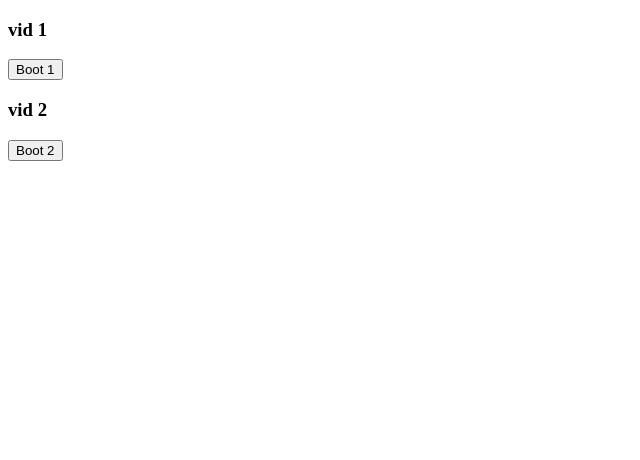
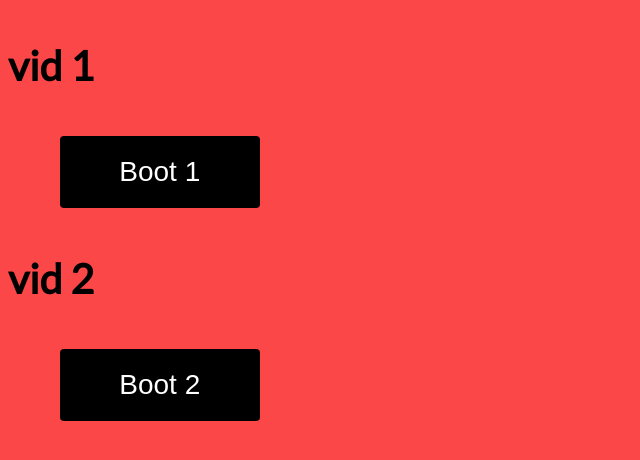
Before and after one commit to cassandralem/calgilcass, a Python web app: template templates/home.html in a window 1280 px wide. Shown: the top 460 px of the page, without its empty margins (0-640 px from the left). Run offline with Jinja, Linux system fonts and the light colour scheme; the template is opened without the code that fills it, so the values that code supplies are empty.

Commit message:
added more css

```diff
--- a/stylesheet/main.css
+++ b/stylesheet/main.css
@@ -1,3 +1,54 @@
  body {
-   color: black;
+   background-color: #FB4747;
+   font-family:'Lato', sans-serif;
+   font-size: 35px;
+   font-weight: 10;
  }
+
+ button {
+   border-radius: 4px;
+ background-color: black;
+ border: none;
+ color: #FFFFFF;
+ text-align: center;
+ font-size: 28px;
+ padding: 20px;
+ width: 200px;
+ transition: all 0.5s;
+ cursor: pointer;
+ margin: 5px;
+}
+
+button span {
+ cursor: pointer;
+ display: inline-block;
+ position: relative;
+ transition: 0.5s;
+}
+
+button span:after {
+ content: '\00bb';
+ position: absolute;
+ opacity: 0;
+ top: 0;
+ right: -20px;
+ transition: 0.5s;
+}
+
+button:hover span {
+ padding-right: 25px;
+}
+
+button:hover span:after {
+ opacity: 1;
+ right: 0;
+}
+
+
+div {
+  display: inline-block;
+  margin-left: 30px;
+  margin-top: 30px;
+  padding: 5px;
+
+}
--- a/templates/home.html
+++ b/templates/home.html
@@ -3,17 +3,19 @@
   <head>
     <title>Home</title>
     <link rel="stylesheet" type="text/css" href="/stylesheet/main.css">
+    <link href="https://fonts.googleapis.com/css?family=Lato" rel="stylesheet">
+
   </head>
   <body>
    <form action="/" method="post">
       <h3>vid 1</h3>
     <div id="player1"></div>
-    <button name="boot1">Boot 1</button>
+    <button name="boot1"><span>Boot 1</span></button>
   <br>
       <h3>vid 2</h3>
   <div id="player2"></div>
 
-        <button name="boot2">Boot 2</button>
+        <button name="boot2"><span>Boot 2</span></button>
     </form>
 
 
```
